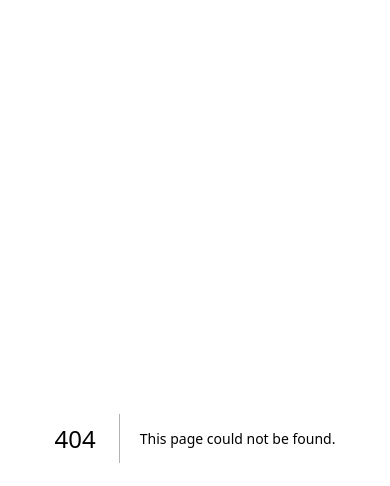
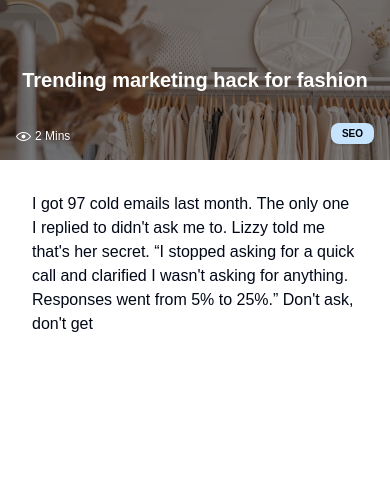
Before and after one commit to juheedhone/prasad-blog, a Next.js app: page /article in a window 390 px wide. Before the commit this address had no page. Shown: the top 486 px of the page. Built offline with nearby package versions, Linux system fonts and the light colour scheme.

Commit message:
Mobile Article page.

```diff
--- /dev/null
+++ b/src/app/article/page.tsx
@@ -0,0 +1,7 @@
+import MobileArticle from "@/components/MobileArticle";
+
+const page = () => {
+  return <MobileArticle />;
+};
+
+export default page;
--- a/src/app/layout.tsx
+++ b/src/app/layout.tsx
@@ -25,7 +25,7 @@ export default function RootLayout({
   return (
     <html lang="en">
       <body
-        className={`${geistSans.variable} ${geistMono.variable} antialiased p-4 w-screen h-screen`}
+        className={`${geistSans.variable} ${geistMono.variable} antialiased  w-screen h-screen`}
       >
         {children}
       </body>
--- a/src/app/page.tsx
+++ b/src/app/page.tsx
@@ -1,27 +1,28 @@
 import Article from "@/components/Article";
 import ArticleDialog from "@/components/ArticleDialog";
 import Badge from "@/components/Badge";
+import MobileArticle from "@/components/MobileArticle";
 import ShowMoreButton from "@/components/ShowMoreButton";
 
 const Page = () => {
   return (
-    <div className="pt-16">
+    <div className="pt-16 p-4">
       {/* navbar */}
 
       {/* <NavBar /> */}
 
       {/* <p className="font-bold text-xl pb-4 ">Tags</p> */}
       {/* badges */}
-      <div className="pb-8 gap-2 flex flex-wrap">
+      {/* <div className="pb-8 gap-2 flex flex-wrap">
         <Badge name="Fashion" color="#FFC7C7" />
         <Badge name="Photography" color="#C7FFFB" />
         <Badge name="SEO" color="#C7E4FF" />
         <Badge name="Content" color="#DEC7FF" />
         <Badge name="Culture" color="#ffC7e8" />
         <ShowMoreButton />
-      </div>
+      </div> */}
       {/* Cards */}
-      <div className="grid grid-cols-1 sm:grid-cols-2 md:grid-cols-3 lg:grid-cols-4 gap-4">
+      {/* <div className="grid grid-cols-1 sm:grid-cols-2 md:grid-cols-3 lg:grid-cols-4 gap-4">
         <ArticleDialog>
           <Article heading="Trending marketing hack for fashion" time={2} />
         </ArticleDialog>
@@ -37,10 +38,11 @@ const Page = () => {
         <ArticleDialog>
           <Article heading="Trending marketing hack for fashion" time={2} />
         </ArticleDialog>
-      </div>
+      </div> */}
 
       {/* search Input */}
       {/* <SearchInput /> */}
+
     </div>
   );
 };
--- a/src/components/Article.tsx
+++ b/src/components/Article.tsx
@@ -8,7 +8,7 @@ interface Props {
 const ArticleCard = ({ heading, time }: Props) => {
   return (
     <article className="w-80 max-w-full border-2 h-40 rounded-xl relative p-4 overflow-hidden">
-      <div className="bg-[url(/MaskGroup.png)] absolute inset-0 brightness-50 -z-10 h-full" />
+      <div className="bg-[url(/card-bg.jpeg)] absolute inset-0 brightness-50 -z-10 h-full" />
       <div className="flex flex-col justify-between h-full">
         <h1 className=" text-white text-sm font-bold">{heading}</h1>
         <div className="text-white flex items-center text-xs">
--- /dev/null
+++ b/src/components/MobileArticle.tsx
@@ -0,0 +1,32 @@
+import { EyeOpenIcon } from "@radix-ui/react-icons";
+import DialogBadge from "./SmallBadge";
+
+const MobileArticle = () => {
+  return (
+    <>
+      <article className=" max-w-full h-40 relative  overflow-hidden">
+        <div className="bg-[url(/card-bg.jpeg)] absolute inset-0 brightness-50 -z-10 h-full" />
+        <div className="flex flex-col justify-center h-full items-center">
+          <h1 className=" text-white flex flex-col items-center text-xl font-bold max-w- text-center">
+            Trending marketing hack for fashion
+          </h1>
+        </div>
+        <div className="text-white absolute bottom-4 left-4 flex items-center text-xs">
+          <EyeOpenIcon className="mr-1 " />
+          <p>2 Mins</p>
+        </div>
+        <div className=" absolute bottom-4 text-white right-4">
+          <DialogBadge />
+        </div>
+      </article>
+      <p className="p-8">
+        I got 97 cold emails last month. The only one I replied to didn't ask me
+        to. Lizzy told me that's her secret. “I stopped asking for a quick
+        call and clarified I wasn't asking for anything. Responses went from 5%
+        to 25%.” Don't ask, don't get
+      </p>
+    </>
+  );
+};
+
+export default MobileArticle;
```
